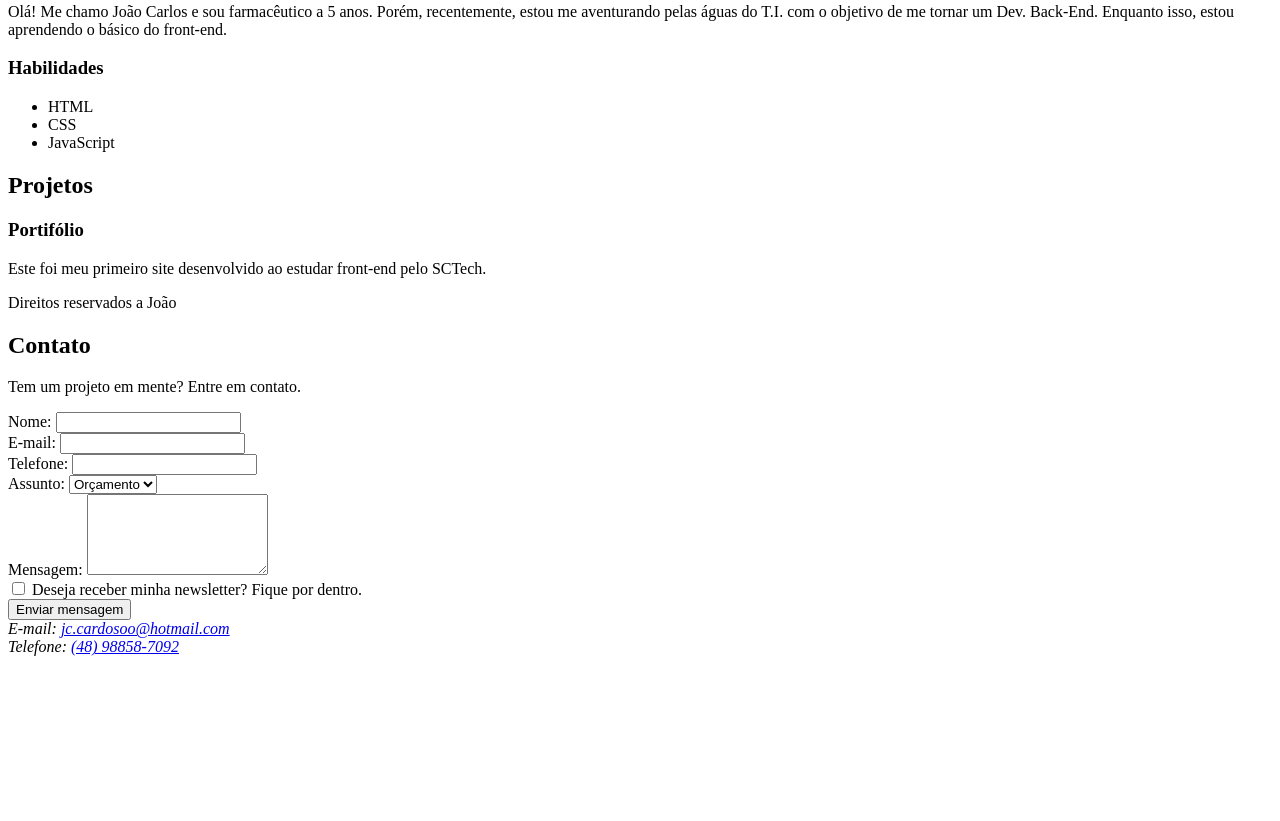
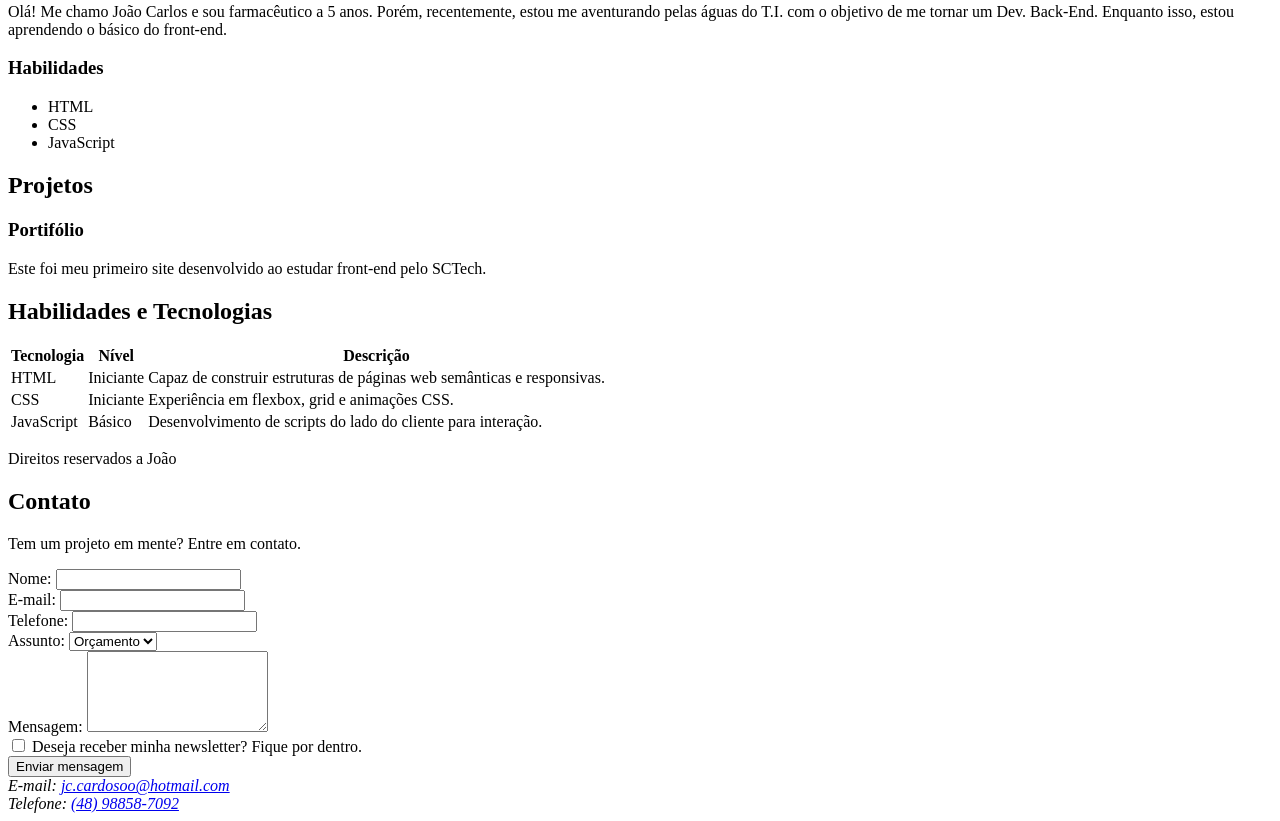
Before and after one commit to iRyuch/SCTec, a plain HTML site: page index.html in a window 1280 px wide. Shown: the part 1023-1844 px from the top of the page. Before the commit the page ends 1687 px from the top, so only its background shows below. Drawn offline with Linux system fonts and the light colour scheme.

Commit message:
Adição de Tabela

```diff
--- a/index.html
+++ b/index.html
@@ -66,6 +66,44 @@
 
     </section>
 
+    <section id="Habilidades">
+
+        <h2>Habilidades e Tecnologias</h2>
+
+        <table>
+
+            <thead>
+                <tr>
+                    <th>Tecnologia</th>
+                    <th>Nível</th>
+                    <th>Descrição</th>
+                </tr>
+            </thead>
+
+            <tbody>
+                <tr>
+                    <td>HTML</td>
+                    <td>Iniciante</td>
+                    <td>Capaz de construir estruturas de páginas web semânticas e responsivas.</td>
+                </tr>
+
+                <tr>
+                    <td>CSS</td>
+                    <td>Iniciante</td>
+                    <td>Experiência em flexbox, grid e animações CSS.</td>
+                </tr>
+
+                <tr>
+                    <td>JavaScript</td>
+                    <td>Básico</td>
+                    <td>Desenvolvimento de scripts do lado do cliente para interação.</td>
+                </tr>
+            </tbody>
+
+        </table>
+
+    </section>
+
     <footer>
         <p>Direitos reservados a João</p>
 
```
